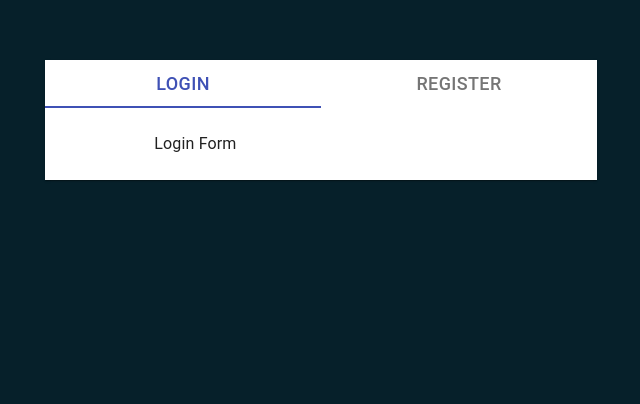
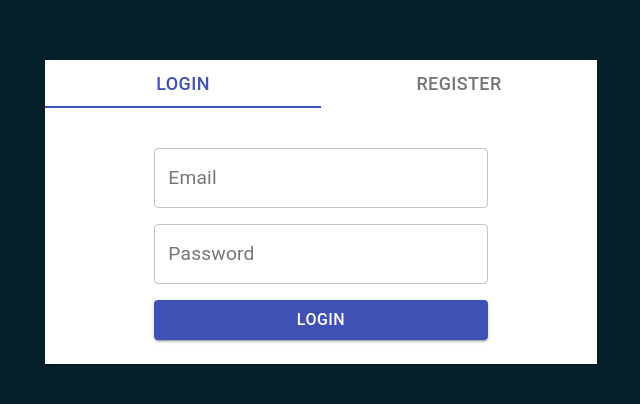
Before and after one commit to lucifer2355/virtual-shadi, a Next.js app in the folder client/: page /auth in a window 1280 px wide. Shown: the part 260-664 px from the top of the page, without its empty margins (319-959 px from the left). Built offline with nearby package versions, Linux system fonts and the light colour scheme.

Commit message:
finish login form

```diff
--- /dev/null
+++ b/client/components/AppButton.jsx
@@ -0,0 +1,27 @@
+import React from "react";
+import { Button } from "@material-ui/core";
+import { makeStyles } from "@material-ui/core/styles";
+
+const useStyles = makeStyles({
+  buttonStyle: { width: "100%", fontSize: "1rem", marginTop: "1rem" },
+});
+
+const AppButton = ({ title, color = "primary", onClick, ...other }) => {
+  const classes = useStyles();
+
+  return (
+    <div className='w-12/12'>
+      <Button
+        variant='contained'
+        color={color}
+        className={classes.buttonStyle}
+        onClick={onClick}
+        {...other}
+      >
+        {title}
+      </Button>
+    </div>
+  );
+};
+
+export default AppButton;
--- /dev/null
+++ b/client/components/AppTextField.jsx
@@ -0,0 +1,39 @@
+import React from "react";
+import { TextField } from "@material-ui/core";
+
+const AppTextField = ({
+  label,
+  name,
+  variant = "outlined",
+  type,
+  style,
+  error,
+  onChange,
+  value,
+  rows,
+  multiline,
+  ...other
+}) => {
+  return (
+    <div className='mt-4'>
+      <TextField
+        id={label}
+        error={error}
+        label={label}
+        name={name}
+        variant={variant}
+        type={type}
+        onChange={onChange}
+        value={value}
+        style={{ width: "100%" }}
+        InputProps={{ style: style }}
+        InputLabelProps={{ style: style }}
+        multiline={multiline}
+        rows={rows}
+        {...other}
+      />
+    </div>
+  );
+};
+
+export default AppTextField;
--- /dev/null
+++ b/client/components/Form/AppForm.jsx
@@ -0,0 +1,16 @@
+import React from "react";
+import { Formik } from "formik";
+
+const AppForm = ({ initialValues, onSubmit, validationSchema, children }) => {
+  return (
+    <Formik
+      initialValues={initialValues}
+      onSubmit={onSubmit}
+      validationSchema={validationSchema}
+    >
+      {() => <>{children}</>}
+    </Formik>
+  );
+};
+
+export default AppForm;
--- /dev/null
+++ b/client/components/Form/AppFormField.jsx
@@ -0,0 +1,38 @@
+import React from "react";
+import { useFormikContext } from "formik";
+
+import AppTextField from "../AppTextField";
+
+const AppFormField = ({
+  label,
+  name,
+  width,
+  type,
+  variant,
+  rows,
+  multiline,
+  style,
+  ...otherProps
+}) => {
+  const { setFieldValue, errors, values } = useFormikContext();
+
+  return (
+    <>
+      <AppTextField
+        error={errors[name]}
+        label={label}
+        name={name}
+        type={type}
+        variant={variant}
+        multiline={multiline}
+        rows={4}
+        style={style}
+        onChange={(text) => setFieldValue(name, text.target.value)}
+        value={values[name]}
+        {...otherProps}
+      />
+    </>
+  );
+};
+
+export default AppFormField;
--- /dev/null
+++ b/client/components/Form/SubmitButton.jsx
@@ -0,0 +1,27 @@
+import React from "react";
+import { useFormikContext } from "formik";
+import CircularProgress from "@material-ui/core/CircularProgress";
+
+import AppButton from "../AppButton";
+
+const SubmitButton = ({ title, isLoading }) => {
+  const { handleSubmit } = useFormikContext();
+
+  return (
+    <>
+      {!isLoading && <AppButton title={title} onClick={handleSubmit} />}
+      {isLoading && (
+        <div
+          style={{
+            display: "flex",
+            justifyContent: "center",
+          }}
+        >
+          <CircularProgress />
+        </div>
+      )}
+    </>
+  );
+};
+
+export default SubmitButton;
--- /dev/null
+++ b/client/components/Form/index.jsx
@@ -0,0 +1,3 @@
+export { default as AppForm } from "./AppForm";
+export { default as AppFormField } from "./AppFormField";
+export { default as SubmitButton } from "./SubmitButton";
--- a/client/components/LoginForm.jsx
+++ b/client/components/LoginForm.jsx
@@ -1,9 +1,49 @@
 import React from "react";
+import * as Yup from "yup";
+
+import {
+  AppForm as Form,
+  AppFormField as FormField,
+  SubmitButton,
+} from "./Form";
+
+const validationSchema = Yup.object().shape({
+  email: Yup.string()
+    .email()
+    .label("Email")
+    .required(),
+  password: Yup.string()
+    .label("Password")
+    .required(),
+});
 
 const LoginForm = () => {
+  const handleSubmit = () => {
+    console.log("login");
+  };
+
   return (
     <div>
-      <h1>Login Form</h1>
+      <Form
+        initialValues={{ email: "", password: "" }}
+        onSubmit={handleSubmit}
+        validationSchema={validationSchema}
+      >
+        <FormField
+          label='Email'
+          name='email'
+          type='email'
+          style={{ fontSize: "1.2rem" }}
+        />
+        <FormField
+          label='Password'
+          name='password'
+          type='password'
+          style={{ fontSize: "1.2rem" }}
+        />
+
+        <SubmitButton title='Login' isLoading={false} />
+      </Form>
     </div>
   );
 };
--- a/client/package.json
+++ b/client/package.json
@@ -9,9 +9,11 @@
   },
   "dependencies": {
     "@material-ui/core": "^4.11.4",
+    "formik": "^2.2.6",
     "next": "10.2.0",
     "react": "17.0.2",
-    "react-dom": "17.0.2"
+    "react-dom": "17.0.2",
+    "yup": "^0.32.9"
   },
   "devDependencies": {
     "autoprefixer": "^10.2.5",
```
Also changed, not shown: 1 other file (tests, documents, lock files or other folders).
